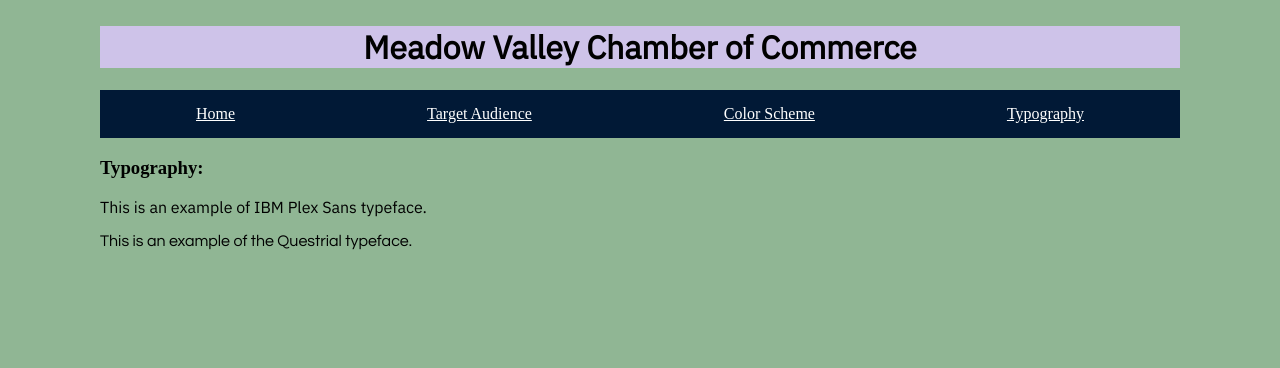
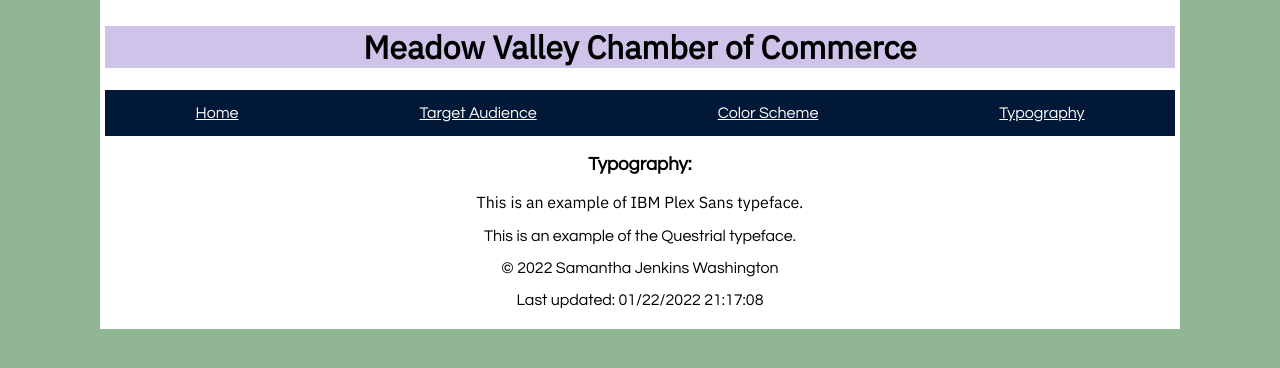
Before and after one commit to smsyrs/WDD230, a plain HTML site: page lesson3/typography.html in a window 1280 px wide. Drawn offline with Linux system fonts and the light colour scheme.

Commit message:
fixed css issues

```diff
--- a/lesson3/css/styles.css
+++ b/lesson3/css/styles.css
@@ -12,11 +12,12 @@ body{
     margin-top: -5px;
 }
 
-#homepage,
-#type,
+#home-page,
+#typo,
 #color{
     text-align: center;
 }
+
 img{
     max-width: 100%;
     max-height:100%;
@@ -62,6 +63,11 @@ footer{
     text-align: center;
 }
 
+#palette{
+    border:5px solid #000000;
+
+}
+
 @media only screen and (min-width:32.53em){
     nav{
         flex-direction: row;
--- a/lesson3/typography.html
+++ b/lesson3/typography.html
@@ -11,6 +11,7 @@
     <link href="https://fonts.googleapis.com/css2?family=IBM+Plex+Sans&family=Questrial&display=swap" rel="stylesheet">
 </head>
 <body>
+    <div class="content">
         <header>
             <h1 id="title">Meadow Valley Chamber of Commerce</h1>
         </header>
@@ -26,6 +27,10 @@
                 <p id="IBM">This is an example of IBM Plex Sans typeface.</p>
                 <p id="questrial">This is an example of the Questrial typeface.</p>
             </div>
+            <footer>
+                <script src="../lesson1/js/index.js"></script>
+            </footer>
         </main>
+    </div>
 </body>
 </html>
```
Also changed, not shown: lesson3/target-audience.html (indentation only). Lines whose indentation alone changed are shown as unchanged.
